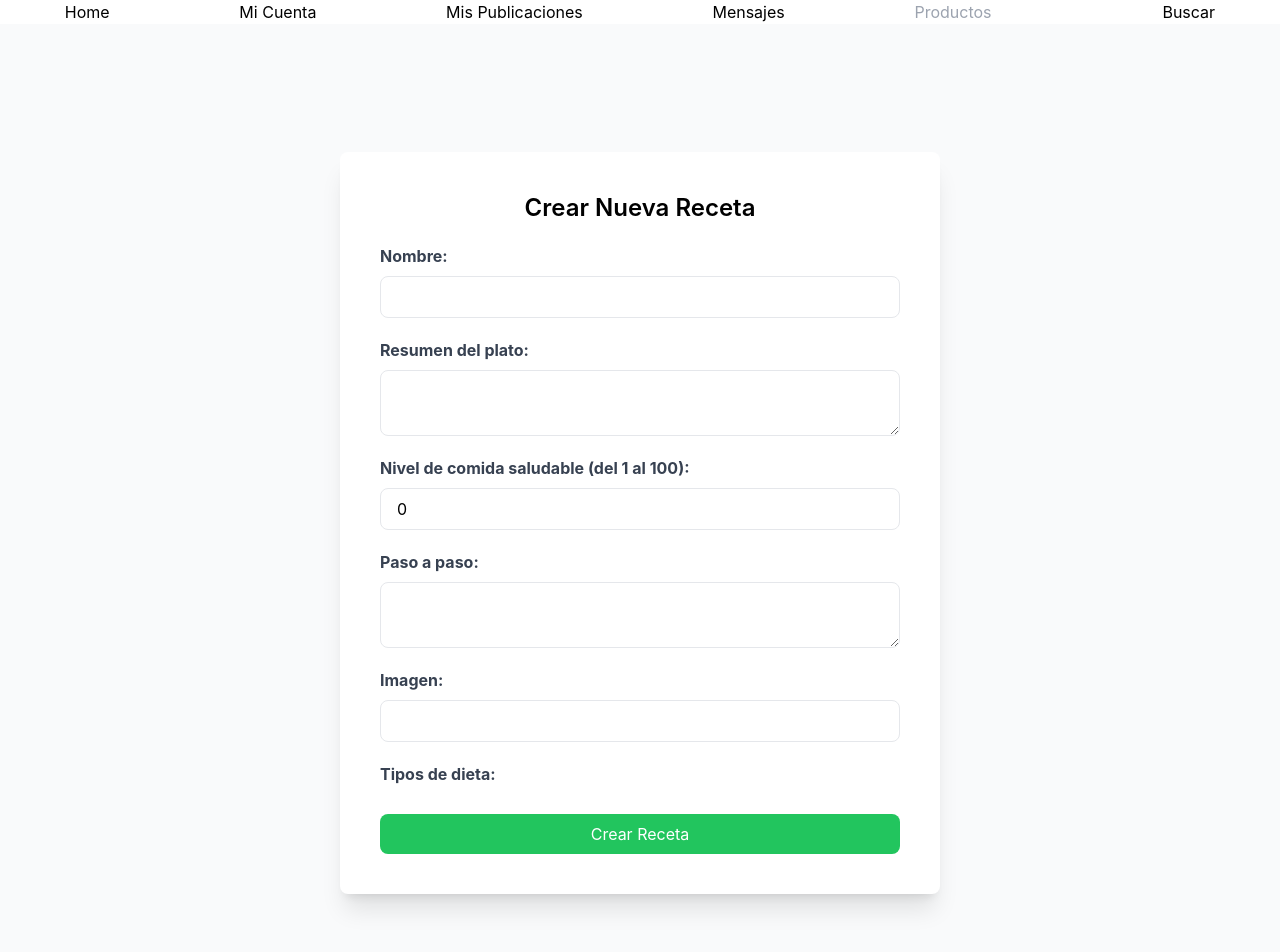
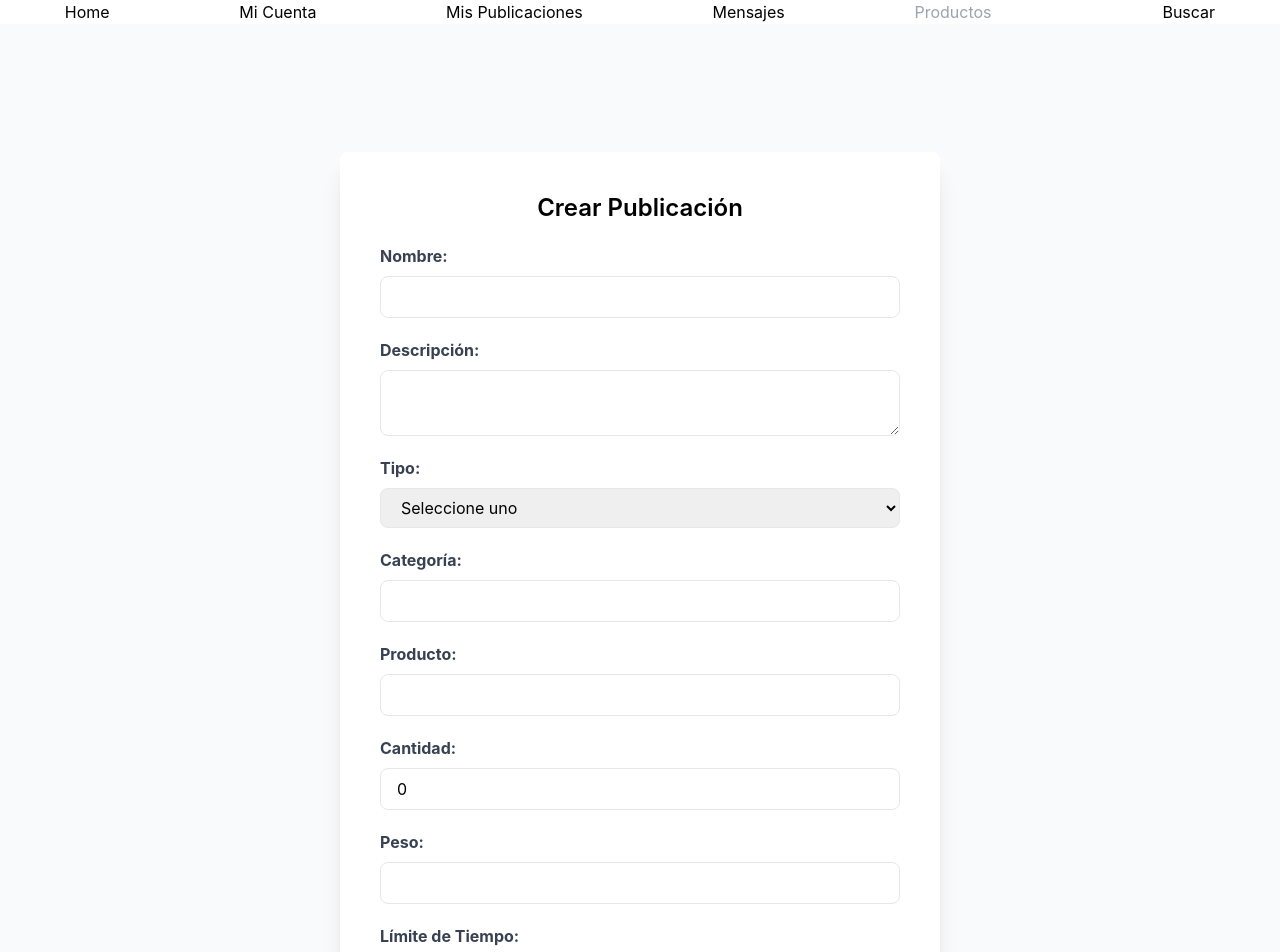
Before and after one commit to No-Country/c16-30-m-java, a React (Create React App) app in the folder front/: page /publish in a window 1280 px wide. Shown: the top 952 px of the page. Built offline with nearby package versions, Linux system fonts and the light colour scheme.

Commit message:
publish changes

```diff
--- a/front/src/views/Publish/Publish.jsx
+++ b/front/src/views/Publish/Publish.jsx
@@ -1,92 +1,51 @@
-import React from "react";
-import { useState } from "react";
+import React, { useState } from "react";
 import validator from "./validation";
 
-const Publish = () => {
-  const dietList = [];
-  // Estados locales
+const PublicationForm = () => {
   const [form, setForm] = useState({
     name: "",
-    image: "",
-    summary: "",
-    healthScore: 0,
-    instructions: "",
-    diets: [],
+    description: "",
+    type: "", // 'food' o 'notFood'
+    category: "",
+    product: "",
+    quantity: 0,
+    weight: "",
+    timeLimit: "",
   });
   const [errors, setErrors] = useState({});
-  const [aux, setAux] = useState([]);
 
-  //Funciones Handlers
   const changeHandler = (event) => {
-    const property = event.target.name;
-    const value = event.target.value;
+    /*  const { name, value } = event.target;
+    setForm({
+      ...form,
+      [name]: value,
+    });
 
-    setForm({ ...form, [property]: value });
-
-    const validationErrors = validator({ ...form, [property]: value });
-
-    if (validationErrors[property]) {
-      setErrors({
-        ...errors,
-        [property]: validationErrors[property],
-      });
-    } else {
-      setErrors({
-        ...errors,
-        [property]: "",
-      });
-    }
-  };
-
-  const dietsHandler = (event) => {
-    const id = event.target.id;
-
-    setAux([...aux, Number(id)]);
-
-    const countOccurrences = (array, number) => {
-      return array.reduce((count, current) => {
-        if (current === number) {
-          return count + 1;
-        }
-        return count;
-      }, 0);
-    };
-
-    const finalCount = countOccurrences(aux, Number(id));
-
-    if (finalCount % 2 === 0) {
-      setForm({ ...form, diets: [...form.diets, Number(id)] });
-    } else if (finalCount % 2 === 1) {
-      const filteredDiets = form.diets.filter(
-        (dietId) => dietId !== Number(id)
-      );
-      setForm({ ...form, diets: filteredDiets });
-      if (form.diets.length);
-    }
-
-    const validationErrors = validator({ ...form, diets: form.diets });
+    const validationErrors = validator({ ...form, [name]: value });
     setErrors({
       ...errors,
-      diets: form.diets.length === 0 ? [] : validationErrors.diets || "",
-    });
+      [name]: validationErrors[name] ? validationErrors[name] : "",
+    }); */
   };
 
   const submitHandler = (event) => {
-    event.preventDefault();
+    /* event.preventDefault();
     const validationErrors = validator(form);
     setErrors(validationErrors);
-    console.log(validationErrors);
     if (Object.keys(validationErrors).length === 0) {
-      return;
+      console.log("Formulario válido, enviar datos:", form);
     }
+    console.log("Enviar formulario", form); */
   };
+
   return (
     <div className="py-32 px-10 min-h-screen bg-gray-50">
       <div className="bg-white shadow-xl rounded-lg p-10 md:w-3/4 lg:w-1/2 mx-auto">
         <form onSubmit={submitHandler} noValidate>
           <h1 className="text-2xl font-semibold mb-5 text-center">
-            Crear Nueva Receta
+            Crear Publicación
           </h1>
+
           <div className="flex flex-col mb-5">
             <label className="mb-2 font-bold text-gray-700">Nombre:</label>
             <input
@@ -97,100 +56,101 @@ const Publish = () => {
               onChange={changeHandler}
               required
             />
-            {errors.name && (
-              <p className="text-red-500 text-xs mt-1">{errors.name}</p>
-            )}
+          </div>
+
+          <div className="flex flex-col mb-5">
+            <label className="mb-2 font-bold text-gray-700">Descripción:</label>
+            <textarea
+              name="description"
+              className="py-2 px-4 border rounded-lg focus:outline-none focus:ring-2 focus:ring-green-400"
+              value={form.description}
+              onChange={changeHandler}
+              required
+            ></textarea>
+          </div>
+
+          <div className="flex flex-col mb-5">
+            <label className="mb-2 font-bold text-gray-700">Tipo:</label>
+            <select
+              name="type"
+              className="py-2 px-4 border rounded-lg focus:outline-none focus:ring-2 focus:ring-green-400"
+              value={form.type}
+              onChange={changeHandler}
+              required
+            >
+              <option value="">Seleccione uno</option>
+              <option value="food">Comida</option>
+              <option value="notFood">No Comida</option>
+            </select>
+          </div>
+
+          <div className="flex flex-col mb-5">
+            <label className="mb-2 font-bold text-gray-700">Categoría:</label>
+            <input
+              className="py-2 px-4 border rounded-lg focus:outline-none focus:ring-2 focus:ring-green-400"
+              type="text"
+              name="category"
+              value={form.category}
+              onChange={changeHandler}
+              required
+            />
+          </div>
+
+          <div className="flex flex-col mb-5">
+            <label className="mb-2 font-bold text-gray-700">Producto:</label>
+            <input
+              className="py-2 px-4 border rounded-lg focus:outline-none focus:ring-2 focus:ring-green-400"
+              type="text"
+              name="product"
+              value={form.product}
+              onChange={changeHandler}
+              required
+            />
+          </div>
+
+          <div className="flex flex-col mb-5">
+            <label className="mb-2 font-bold text-gray-700">Cantidad:</label>
+            <input
+              className="py-2 px-4 border rounded-lg focus:outline-none focus:ring-2 focus:ring-green-400"
+              type="number"
+              name="quantity"
+              value={form.quantity}
+              onChange={changeHandler}
+              required
+            />
+          </div>
+
+          <div className="flex flex-col mb-5">
+            <label className="mb-2 font-bold text-gray-700">Peso:</label>
+            <input
+              className="py-2 px-4 border rounded-lg focus:outline-none focus:ring-2 focus:ring-green-400"
+              type="text"
+              name="weight"
+              value={form.weight}
+              onChange={changeHandler}
+              required
+            />
           </div>
 
           <div className="flex flex-col mb-5">
             <label className="mb-2 font-bold text-gray-700">
-              Resumen del plato:
-            </label>
-            <textarea
-              name="summary"
-              className="py-2 px-4 border rounded-lg focus:outline-none focus:ring-2 focus:ring-green-400"
-              value={form.summary}
-              onChange={changeHandler}
-              required
-            ></textarea>
-            {errors.summary && (
-              <p className="text-red-500 text-xs mt-1">{errors.summary}</p>
-            )}
-          </div>
-
-          <div className="flex flex-col mb-5">
-            <label className="mb-2 font-bold text-gray-700">
-              Nivel de comida saludable (del 1 al 100):
+              Límite de Tiempo:
             </label>
             <input
               className="py-2 px-4 border rounded-lg focus:outline-none focus:ring-2 focus:ring-green-400"
-              type="number"
-              name="healthScore"
-              value={form.healthScore}
+              type="text"
+              name="timeLimit"
+              value={form.timeLimit}
               onChange={changeHandler}
               required
             />
-            {errors.healthScore && (
-              <p className="text-red-500 text-xs mt-1">{errors.healthScore}</p>
-            )}
           </div>
 
-          <div className="flex flex-col mb-5">
-            <label className="mb-2 font-bold text-gray-700">Paso a paso:</label>
-            <textarea
-              name="instructions"
-              className="py-2 px-4 border rounded-lg focus:outline-none focus:ring-2 focus:ring-green-400"
-              value={form.instructions}
-              onChange={changeHandler}
-              required
-            ></textarea>
-            {errors.instructions && (
-              <p className="text-red-500 text-xs mt-1">{errors.instructions}</p>
-            )}
-          </div>
-
-          <div className="flex flex-col mb-5">
-            <label className="mb-2 font-bold text-gray-700">Imagen:</label>
-            <input
-              type="text"
-              name="image"
-              className="py-2 px-4 border rounded-lg focus:outline-none focus:ring-2 focus:ring-green-400"
-              value={form.image}
-              autoComplete="off"
-              onChange={changeHandler}
-            ></input>
-            {errors.image && (
-              <p className="text-red-500 text-xs mt-1">{errors.image}</p>
-            )}
-          </div>
-
-          <div className="flex flex-col mb-5">
-            <label className="mb-2 font-bold text-gray-700">
-              Tipos de dieta:
-            </label>
-            {errors.diets && (
-              <p className="text-red-500 text-xs mt-1">{errors.diets}</p>
-            )}
-            {dietList.map((diet, index) => (
-              <div key={index} className="flex items-center mb-2">
-                <input
-                  type="checkbox"
-                  id={diet.id}
-                  className="mr-2"
-                  value={form.diets}
-                  onChange={dietsHandler}
-                />
-                <label htmlFor={diet.id} className="text-gray-700">
-                  {diet.name}
-                </label>
-              </div>
-            ))}
-          </div>
           <button
             type="submit"
             className="w-full bg-green-500 text-white py-2 px-4 rounded-lg hover:bg-green-600 transition duration-200"
           >
-            Crear Receta
+            Crear Publicación
           </button>
         </form>
       </div>
@@ -198,4 +158,4 @@ const Publish = () => {
   );
 };
 
-export default Publish;
+export default PublicationForm;
```
